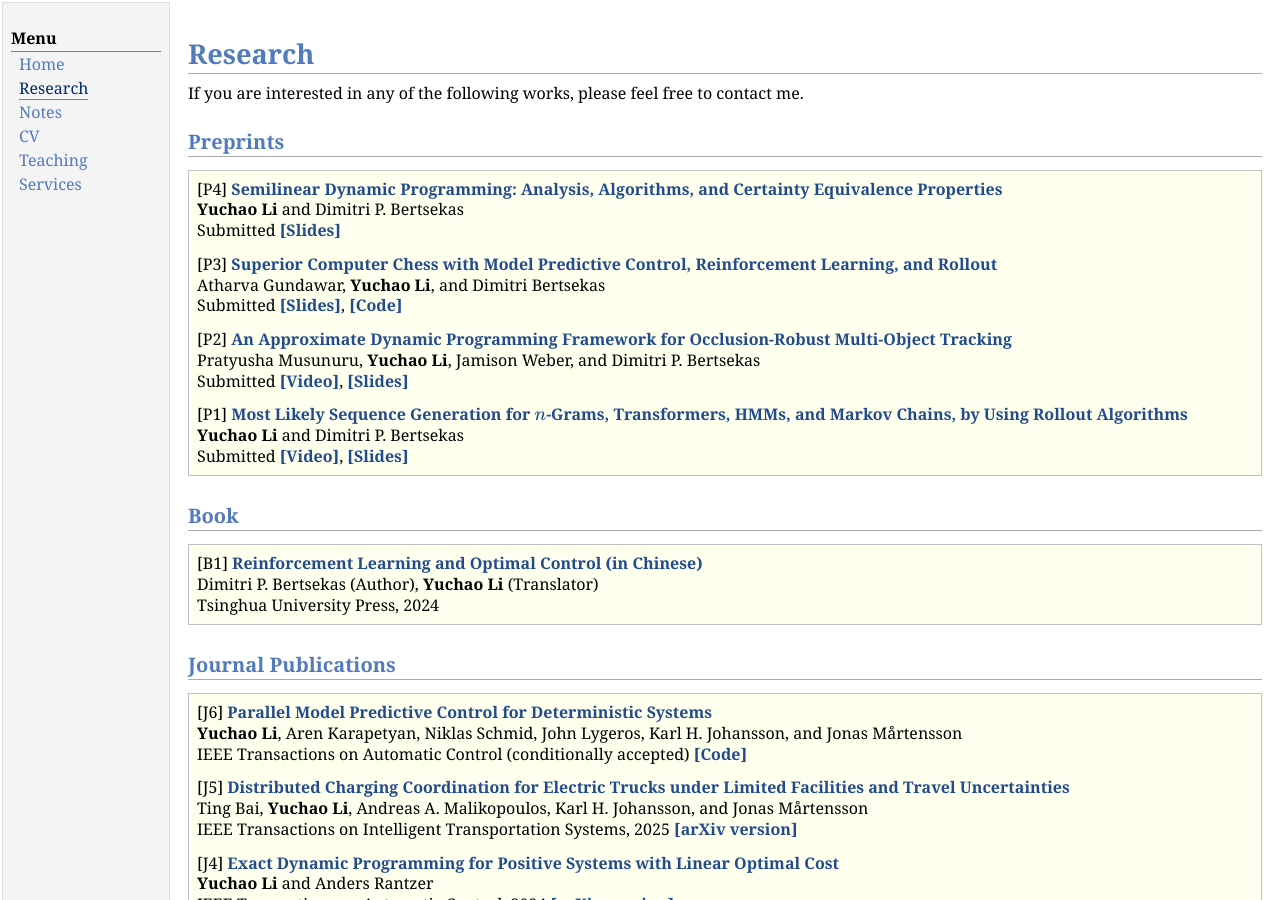
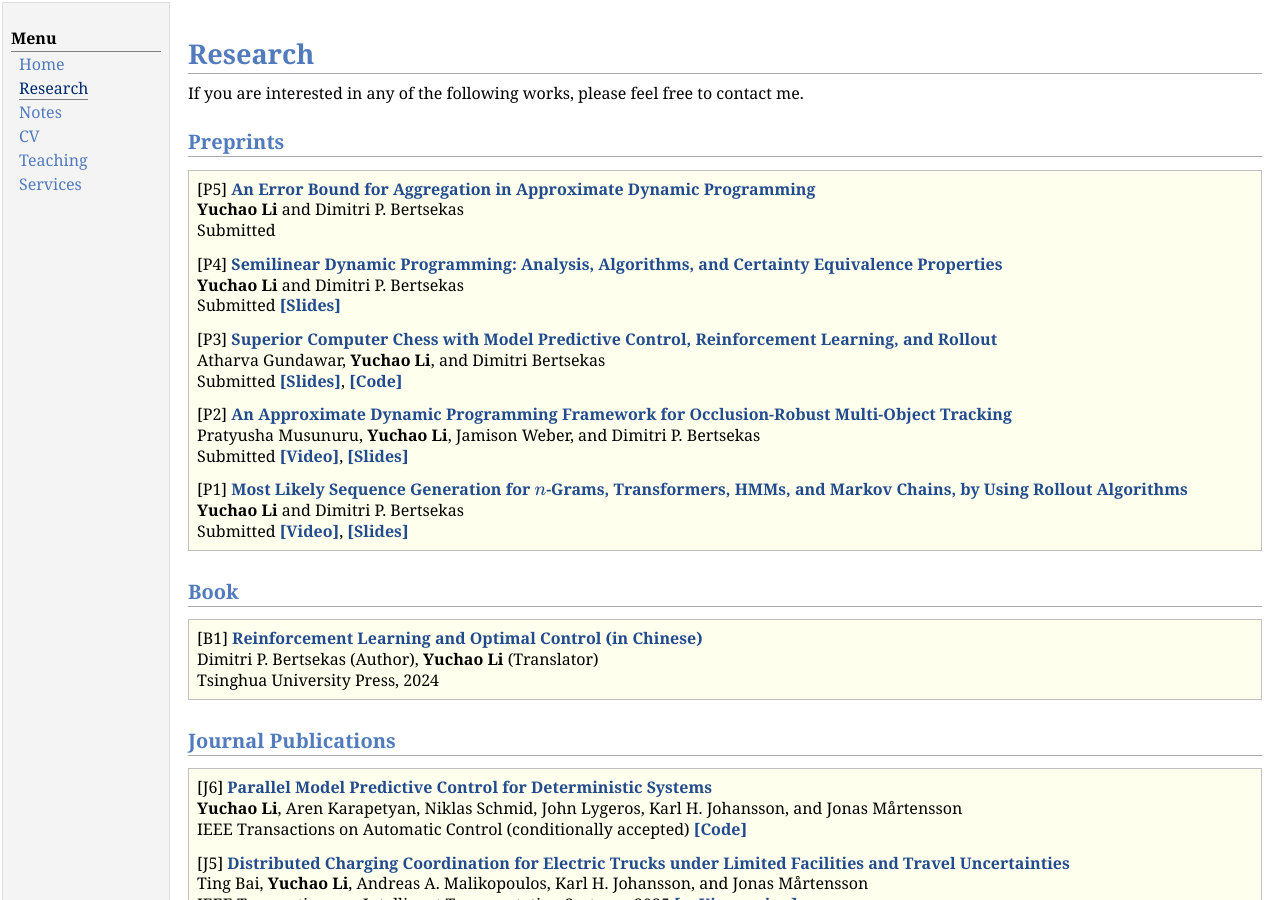
Before and after one commit to yuchaotaigu/yuchaotaigu.github.io, a Jekyll site: the page research.html, which Jekyll copies as it is, in a window 1280 px wide and 900 px high. Built offline with Jekyll 4.4.1, drawn with Linux system fonts in a browser that asks for light colours; comment, search, counter and statistics services are not loaded.

Commit message:
aggregation bound paper

```diff
--- a/research.html
+++ b/research.html
@@ -46,6 +46,9 @@ If you are interested in any of the following works, please feel free to contact
 <h2>Preprints</h2>
 <div class="infoblock">
 <div class="blockcontent">
+<p>[P5] <a href="https://arxiv.org/abs/2507.01324"><b>An Error Bound for Aggregation in Approximate Dynamic Programming</b></a> <br />
+<b>Yuchao Li</b> and Dimitri P. Bertsekas<br />
+ Submitted </p>
 <p>[P4] <a href="https://arxiv.org/abs/2501.04668"><b>Semilinear Dynamic Programming: Analysis, Algorithms, and Certainty Equivalence Properties</b></a> <br />
 <b>Yuchao Li</b> and Dimitri P. Bertsekas<br />
  Submitted <a href="https://yuchaotaigu.github.io/research/Semilinear_DP_Slides_ANU.pdf"><b>[Slides]</b></a></p>
```
